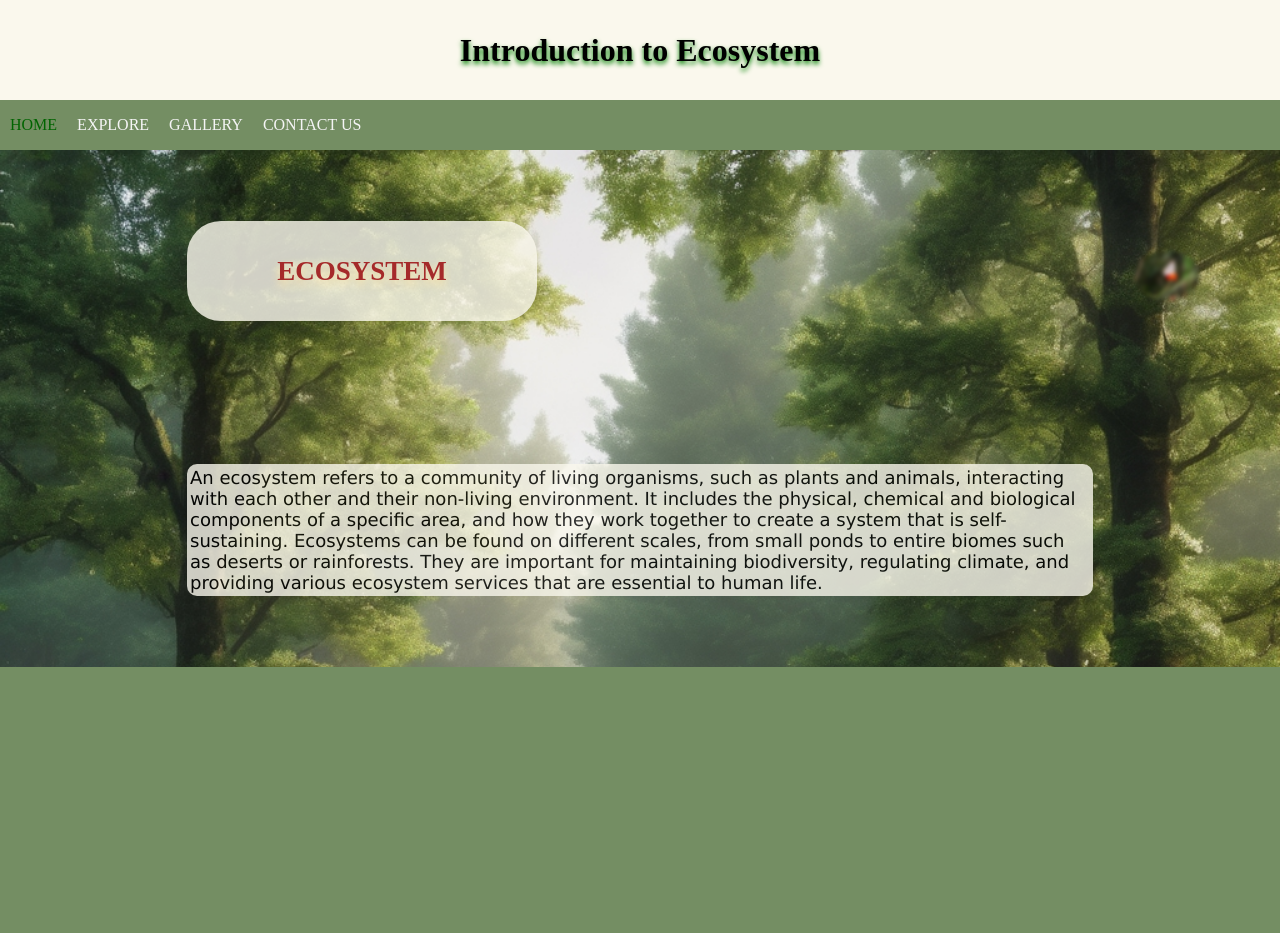
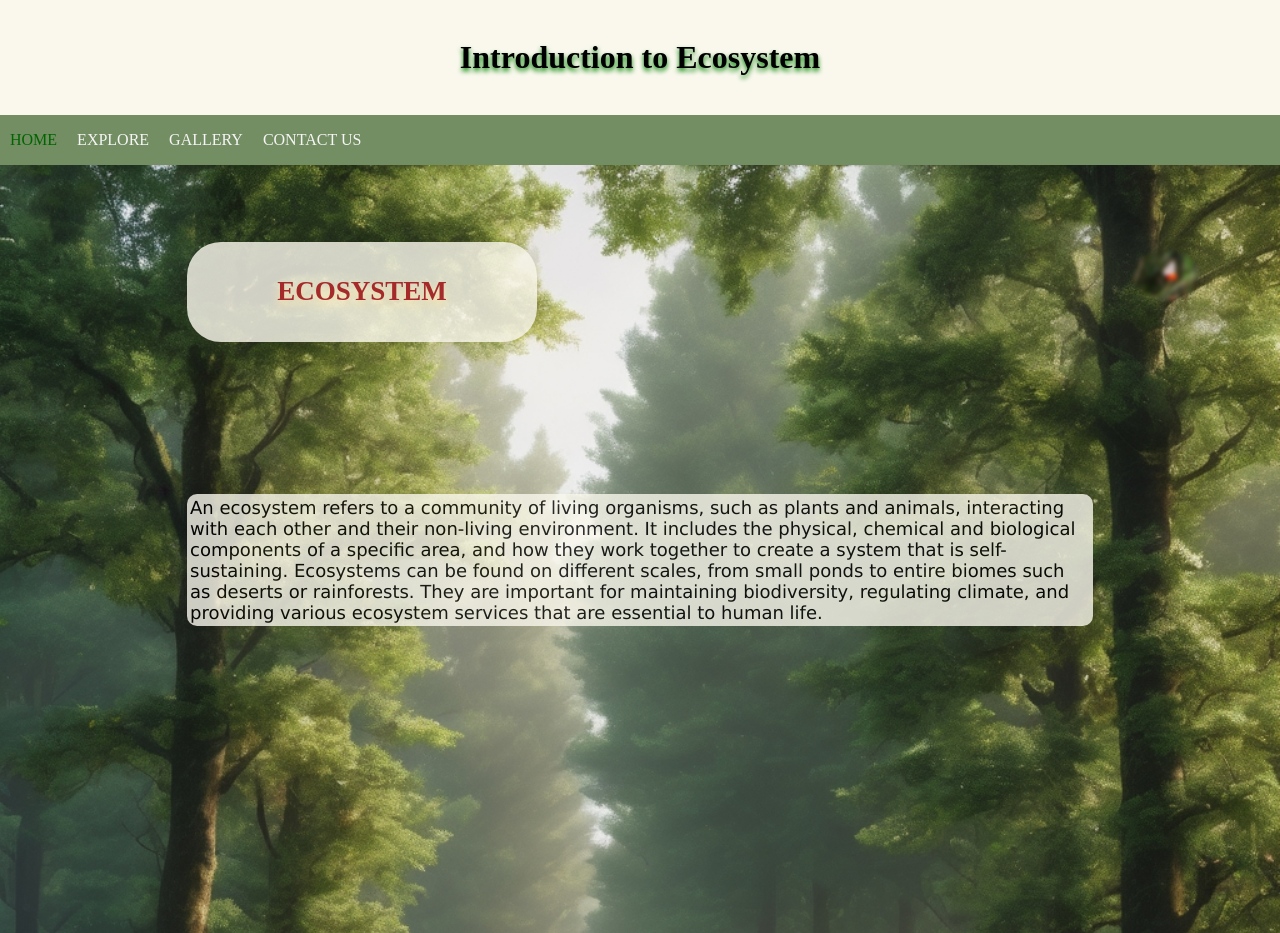
Before and after one commit to prathishdevendran/Web-Page, a plain HTML site: page index.html in a window 1280 px wide. Before the commit the page ends 800 px from the top, so only its background shows below. Drawn offline with Linux system fonts and the light colour scheme.

Commit message:
Update style_home.css

```diff
--- a/style_home.css
+++ b/style_home.css
@@ -1,14 +1,17 @@
 /* BODY */
+body{
+    height:768px;
+}
 html{
     overflow:hidden;
 }
 .bg-image{
-    height:517px;
+    height:100%;
     background-image: url("home_img.jpg");
     background-size: cover;
 }
 .container{
-    height:100%;
+    height:70%;
     display:grid;
     align-items: center;
     justify-content: center;
@@ -91,7 +94,7 @@ a{
 /* Header */
 header{
     display:flex;
-    height: 100px;
+    height: 15%;
     background-color: #FAF8ED;
     align-items: center;
     justify-content: center;
```
